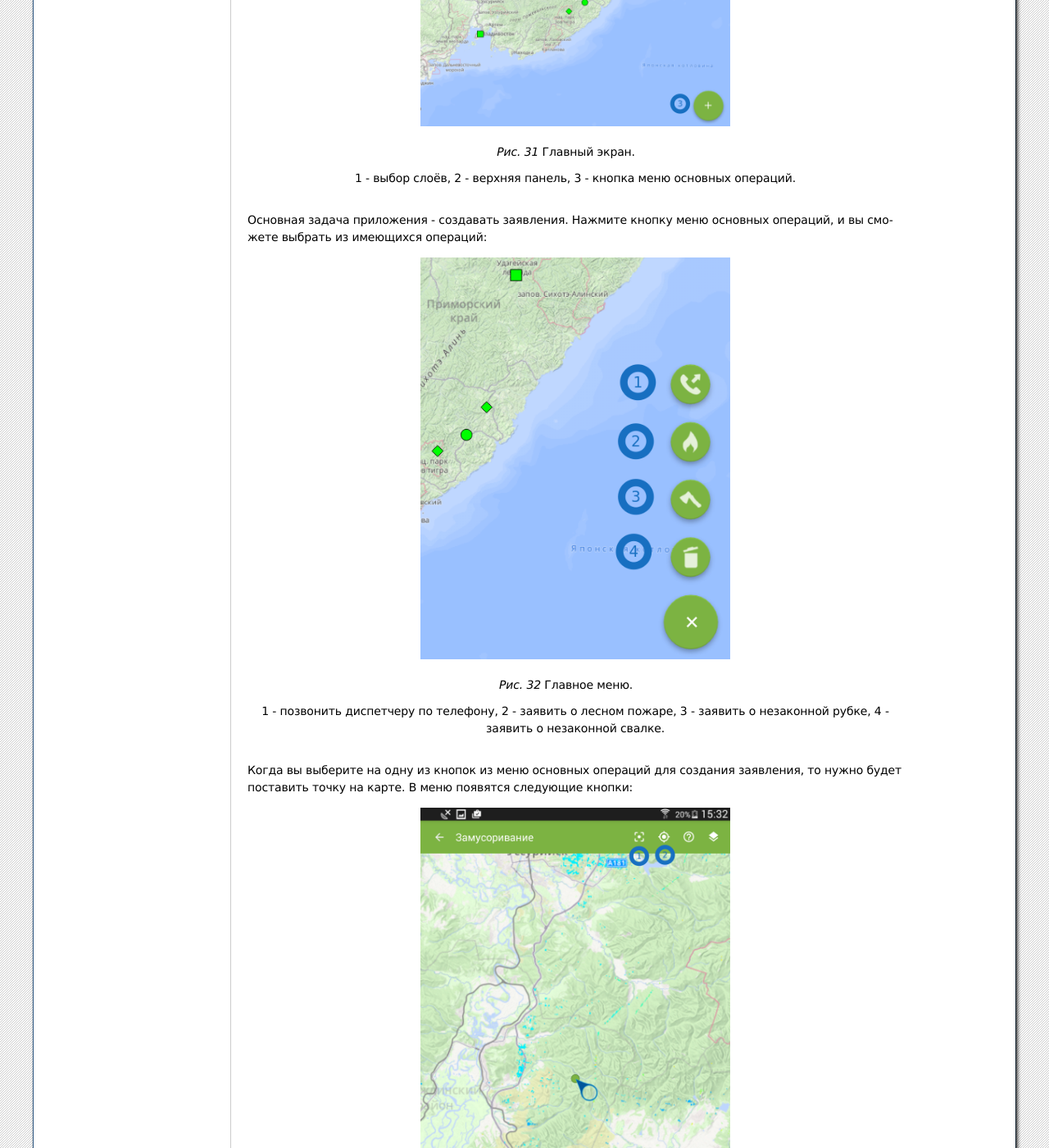
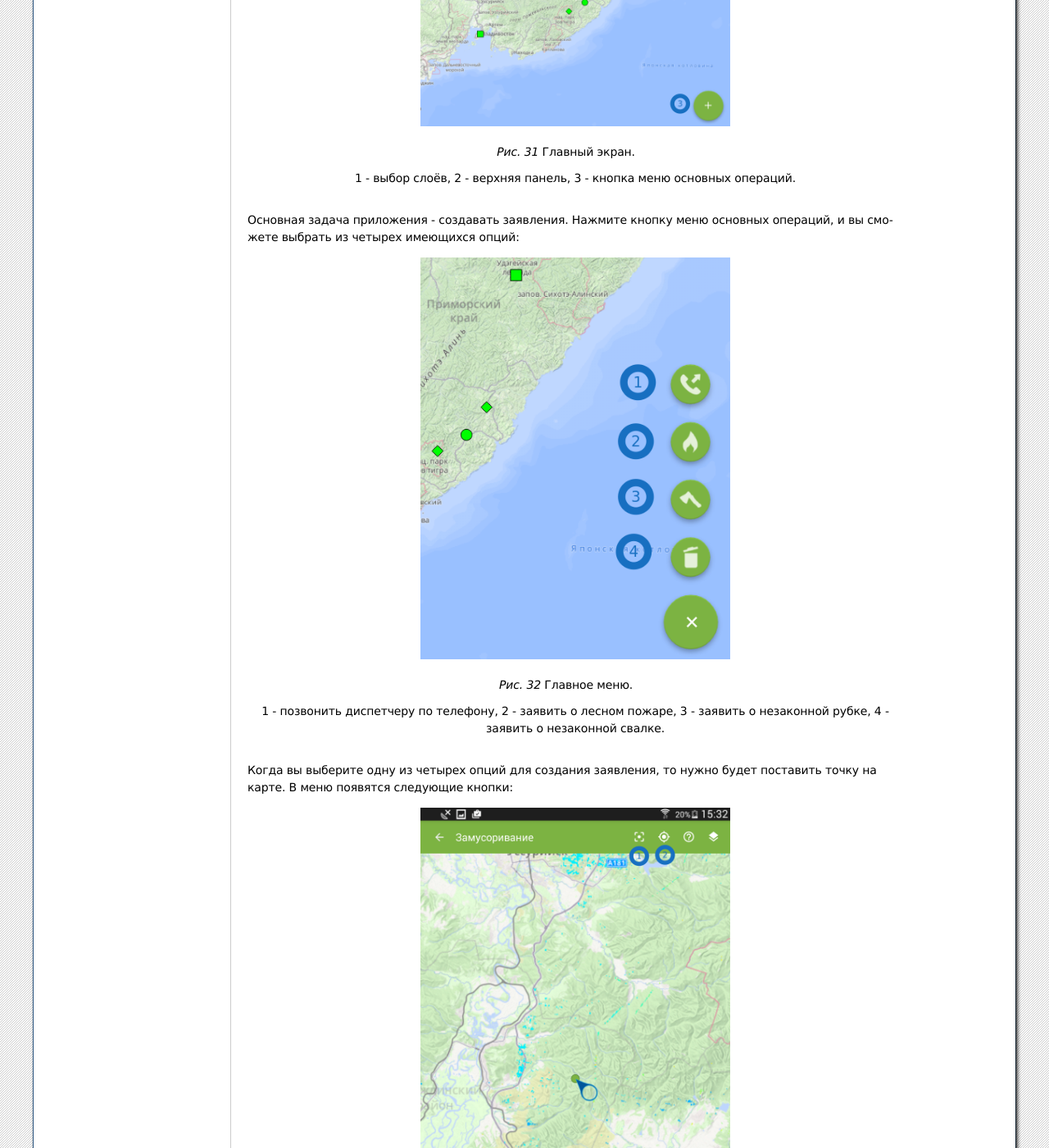
Before and after one commit to nextgis/docs_forestinspector, a Sphinx documentation site: the page built from source/user.rst, in a window 1280 px wide and 1400 px high, scrolled down 2118 px. Shown: the whole window at 82% size. Built offline with Sphinx 7.4.7, drawn with Linux system fonts in a browser that asks for light colours; formulas are drawn with MathJax 3; some of the changed text lies outside the part shown.

Commit message:
лесной инспектор

```diff
--- a/source/user.rst
+++ b/source/user.rst
@@ -42,7 +42,7 @@
 
 
 Основная задача приложения - создавать заявления.
-Нажмите кнопку меню основных операций, и вы сможете выбрать из имеющихся операций:
+Нажмите кнопку меню основных операций, и вы сможете выбрать из четырех имеющихся опций:
 
 .. figure:: _static/sf_mainmap_menu.png
    :name: sf_mainmap_menu
@@ -54,8 +54,8 @@
    1 - позвонить диспетчеру по телефону, 2 - заявить о лесном пожаре,
    3 - заявить о незаконной рубке, 4 - заявить о незаконной свалке.
 
-Когда вы выберите на одну из кнопок из меню основных операций для создания заявления,
-то нужно будет поставить точку на карте. В меню появятся следующие кнопки:
+Когда вы выберите одну из четырех опций для создания заявления, то нужно будет поставить
+точку на карте. В меню появятся следующие кнопки:
 
 .. figure:: _static/sf_create_issue_map.png
    :name: sf_create_issue_map
@@ -73,6 +73,7 @@
 
 Слои на карте
 ^^^^^^^^^^^^^^^^^^^^^^^^^^^^^^^^^^^^^^^^^^^^^^^^^^^^^^^
+
 Можно выбирать слои, которые будут показываться на карте. Нажмите кнопку 1 на рис. :numref:`sf_mainmap`.
 
 Доступные слои
@@ -101,7 +102,7 @@
 
    Задание точки по азимуту.
 
-На экране появится компас. Стоя на месте, поверните круг на экране, так чтобы надпись
+На экране появится компас. Стоя на месте, поверните круг на экране так, чтобы надпись
 "Цель" указывала на цель. Затем введите в поле внизу предположительное расстояние
 до цели в метрах.
 
```
